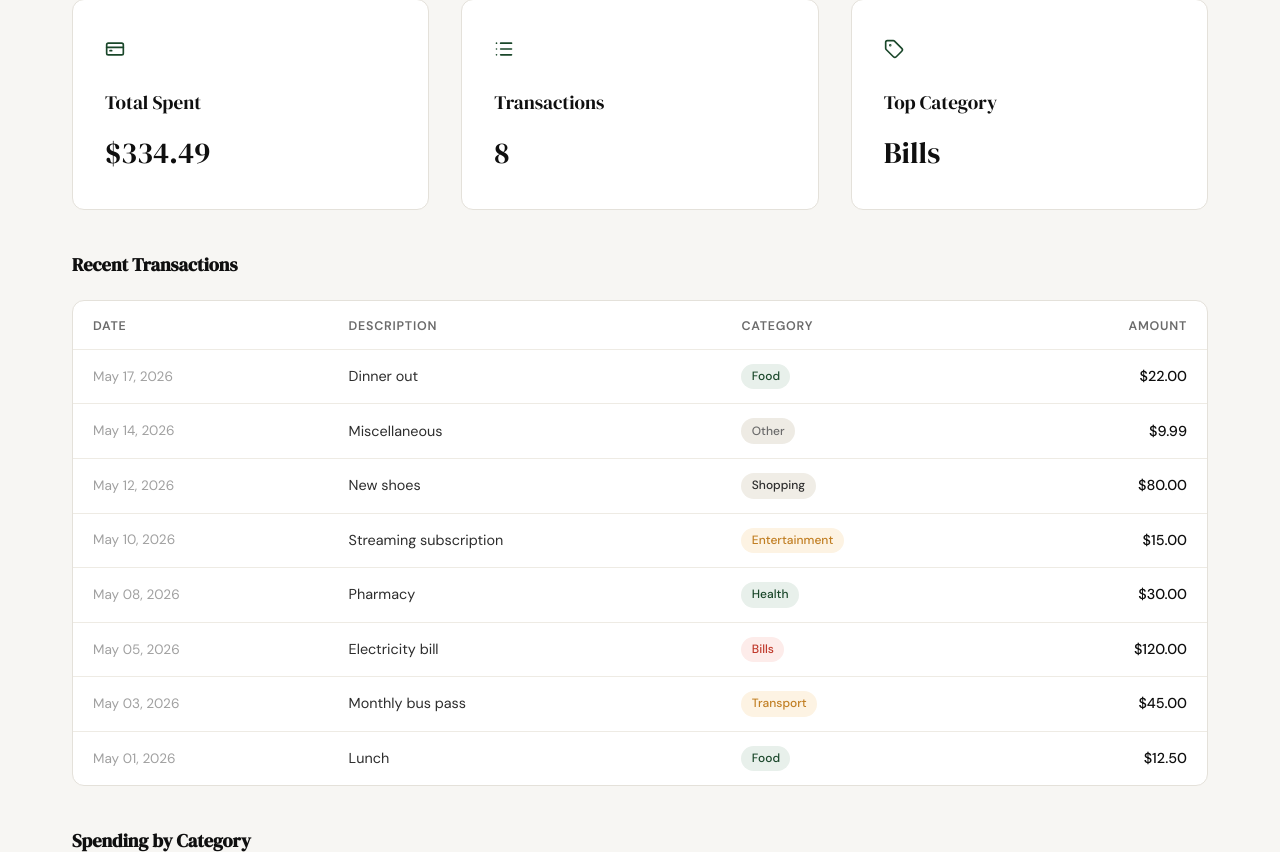
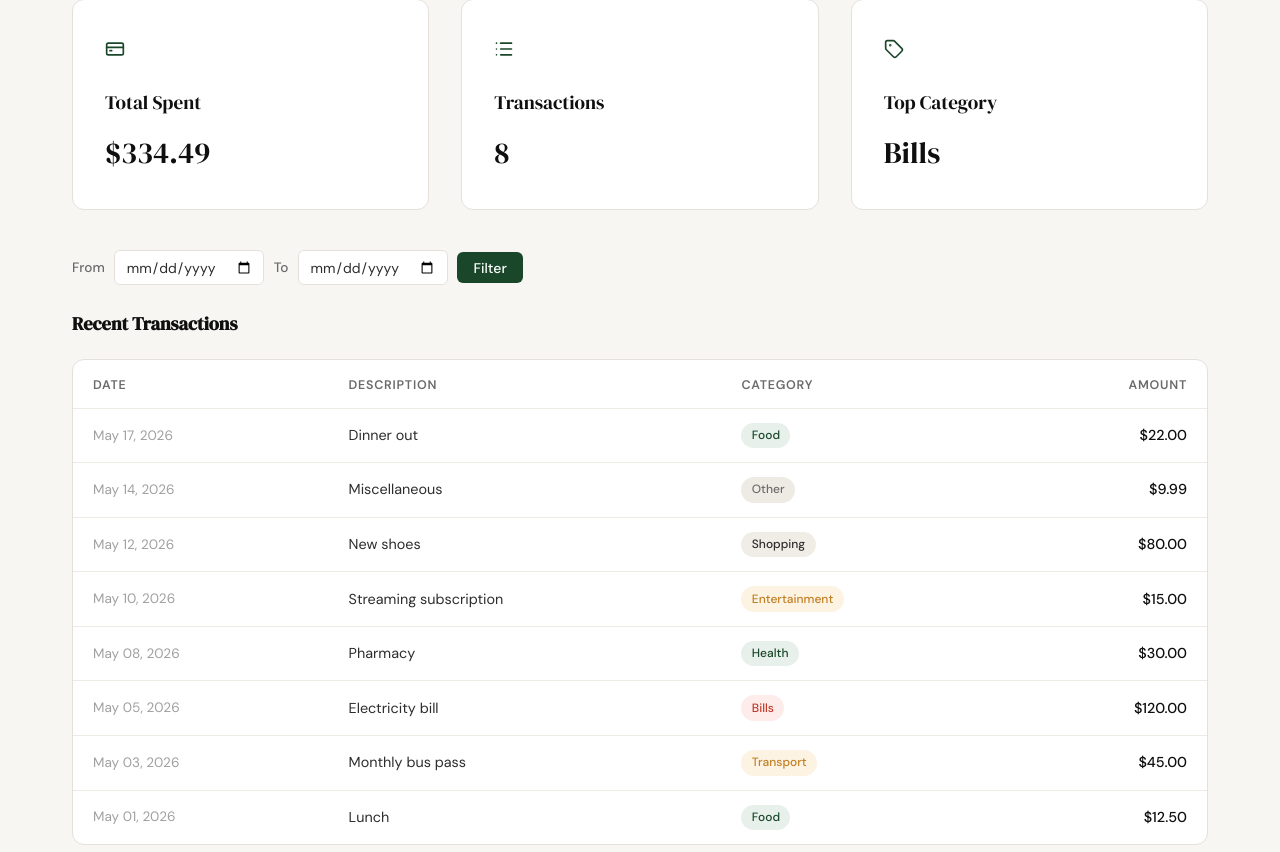
Before and after one commit to arpitsahu28/spendtracker, a Flask app: page /profile in a window 1280 px wide. Shown: the part 351-1203 px from the top of the page. Run offline with Flask 3, Linux system fonts and the light colour scheme; a user stored in the database is signed in; data comes from the database, SQL or seed files in the repository.

Commit message:
add date filter to profile page (step 06)
- extend get_expense_stats, get_expenses_by_user, get_category_breakdown
  with optional start_date/end_date params; filter via BETWEEN when both provided
- profile() route parses and validates date query params via datetime.strptime;
  silently ignores partial or malformed input
- add filter form to profile.html with pre-population, filter notice, and clear link
- add filter styles to profile.css using CSS variables throughout
- add spec and pytest test suite (31 tests)

Co-Authored-By: Claude Sonnet 4.6 <noreply@anthropic.com>

```diff
--- a/app.py
+++ b/app.py
@@ -112,11 +112,23 @@ def profile():
         "email":        db_user["email"],
         "member_since": member_since,
     }
-    stats = get_expense_stats(session["user_id"])
 
-    transactions = get_expenses_by_user(session["user_id"])
+    start_date = None
+    end_date   = None
+    try:
+        s = request.args.get("start_date", "").strip()
+        e = request.args.get("end_date", "").strip()
+        if s and e:
+            datetime.strptime(s, "%Y-%m-%d")
+            datetime.strptime(e, "%Y-%m-%d")
+            start_date = s
+            end_date   = e
+    except ValueError:
+        pass
 
-    categories = get_category_breakdown(session["user_id"])
+    stats        = get_expense_stats(session["user_id"], start_date, end_date)
+    transactions = get_expenses_by_user(session["user_id"], start_date, end_date)
+    categories   = get_category_breakdown(session["user_id"], start_date, end_date)
 
     return render_template(
         "profile.html",
@@ -124,6 +136,8 @@ def profile():
         stats=stats,
         transactions=transactions,
         categories=categories,
+        start_date=start_date,
+        end_date=end_date,
     )
 
 
--- a/database/db.py
+++ b/database/db.py
@@ -72,22 +72,24 @@ def get_user_by_id(user_id):
     return user
 
 
-def get_expense_stats(user_id):
+def get_expense_stats(user_id, start_date=None, end_date=None):
+    date_filter = "AND date BETWEEN ? AND ?" if (start_date and end_date) else ""
+    base_params = (user_id, start_date, end_date) if (start_date and end_date) else (user_id,)
     conn = get_db()
     row = conn.execute(
-        """
+        f"""
         SELECT COUNT(*) AS transaction_count,
                COALESCE(SUM(amount), 0) AS total_amount
-        FROM expenses WHERE user_id = ?
+        FROM expenses WHERE user_id = ? {date_filter}
         """,
-        (user_id,),
+        base_params,
     ).fetchone()
     top = conn.execute(
-        """
-        SELECT category FROM expenses WHERE user_id = ?
+        f"""
+        SELECT category FROM expenses WHERE user_id = ? {date_filter}
         GROUP BY category ORDER BY SUM(amount) DESC LIMIT 1
         """,
-        (user_id,),
+        base_params,
     ).fetchone()
     conn.close()
     return {
@@ -97,17 +99,19 @@ def get_expense_stats(user_id):
     }
 
 
-def get_expenses_by_user(user_id):
+def get_expenses_by_user(user_id, start_date=None, end_date=None):
     from datetime import datetime
+    date_filter = "AND date BETWEEN ? AND ?" if (start_date and end_date) else ""
+    base_params = (user_id, start_date, end_date) if (start_date and end_date) else (user_id,)
     conn = get_db()
     rows = conn.execute(
-        """
+        f"""
         SELECT date, description, category,
                printf('$%.2f', amount) AS amount
-        FROM expenses WHERE user_id = ?
+        FROM expenses WHERE user_id = ? {date_filter}
         ORDER BY date DESC
         """,
-        (user_id,),
+        base_params,
     ).fetchall()
     conn.close()
     return [
@@ -121,15 +125,17 @@ def get_expenses_by_user(user_id):
     ]
 
 
-def get_category_breakdown(user_id):
+def get_category_breakdown(user_id, start_date=None, end_date=None):
+    date_filter = "AND date BETWEEN ? AND ?" if (start_date and end_date) else ""
+    base_params = (user_id, start_date, end_date) if (start_date and end_date) else (user_id,)
     conn = get_db()
     rows = conn.execute(
-        """
+        f"""
         SELECT category AS name, SUM(amount) AS raw_amount
-        FROM expenses WHERE user_id = ?
+        FROM expenses WHERE user_id = ? {date_filter}
         GROUP BY category ORDER BY raw_amount DESC
         """,
-        (user_id,),
+        base_params,
     ).fetchall()
     conn.close()
     if not rows:
--- a/static/css/profile.css
+++ b/static/css/profile.css
@@ -91,6 +91,81 @@
 .prof-stats .feature-icon svg {
     width: 20px;
     height: 20px;
+}
+
+/* ------------------------------------------------------------------ */
+/* Date filter                                                         */
+/* ------------------------------------------------------------------ */
+
+.prof-filter {
+    margin-bottom: 1.5rem;
+}
+
+.prof-filter-form {
+    display: flex;
+    align-items: center;
+    flex-wrap: wrap;
+    gap: 0.6rem;
+}
+
+.prof-filter-form label {
+    font-size: 0.85rem;
+    color: var(--ink-muted);
+    font-weight: 500;
+}
+
+.prof-filter-form input[type="date"] {
+    border: 1px solid var(--border);
+    border-radius: var(--radius-sm);
+    padding: 0.4rem 0.65rem;
+    font-size: 0.875rem;
+    color: var(--ink-soft);
+    background: var(--paper-card);
+    font-family: var(--font-body);
+}
+
+.prof-filter-form input[type="date"]:focus {
+    outline: 2px solid var(--accent);
+    outline-offset: 1px;
+    border-color: var(--accent);
+}
+
+.btn-filter {
+    padding: 0.4rem 1rem;
+    background: var(--accent);
+    color: var(--paper-card);
+    border: none;
+    border-radius: var(--radius-sm);
+    font-size: 0.875rem;
+    font-family: var(--font-body);
+    font-weight: 500;
+    cursor: pointer;
+}
+
+.btn-filter:hover {
+    opacity: 0.88;
+}
+
+.btn-filter-clear {
+    padding: 0.4rem 0.75rem;
+    border: 1px solid var(--border);
+    border-radius: var(--radius-sm);
+    font-size: 0.875rem;
+    color: var(--ink-muted);
+    text-decoration: none;
+}
+
+.btn-filter-clear:hover {
+    background: var(--paper-warm);
+}
+
+.prof-filter-notice {
+    font-size: 0.78rem;
+    color: var(--accent);
+    background: var(--accent-light);
+    padding: 0.25rem 0.6rem;
+    border-radius: 999px;
+    font-weight: 500;
 }
 
 /* ------------------------------------------------------------------ */
--- a/templates/profile.html
+++ b/templates/profile.html
@@ -46,7 +46,22 @@
         </div>
     </div>
 
-    <!-- Section 3: Transaction history table -->
+    <!-- Section 3: Date filter -->
+    <div class="prof-filter">
+        <form method="get" action="{{ url_for('profile') }}" class="prof-filter-form">
+            <label for="start_date">From</label>
+            <input type="date" id="start_date" name="start_date" value="{{ start_date or '' }}">
+            <label for="end_date">To</label>
+            <input type="date" id="end_date" name="end_date" value="{{ end_date or '' }}">
+            <button type="submit" class="btn-filter">Filter</button>
+            {% if start_date and end_date %}
+            <a href="{{ url_for('profile') }}" class="btn-filter-clear">Clear</a>
+            <span class="prof-filter-notice">Showing filtered results</span>
+            {% endif %}
+        </form>
+    </div>
+
+    <!-- Section 4: Transaction history table -->
     <h2 class="prof-section-title">Recent Transactions</h2>
     <div class="prof-table-wrap">
         <table class="prof-table">
```
Also changed, not shown: tests/test_06_date_filter_profile.py (added, +340 -0 lines), .claude/agents/spendly-quality-reviewer.md, .claude/agents/spendly-security-reviewer.md, .claude/commands/code-review-feature.md, .claude/commands/test-feature.md, .claude/specs/06-date-filter-profile.md (added).
